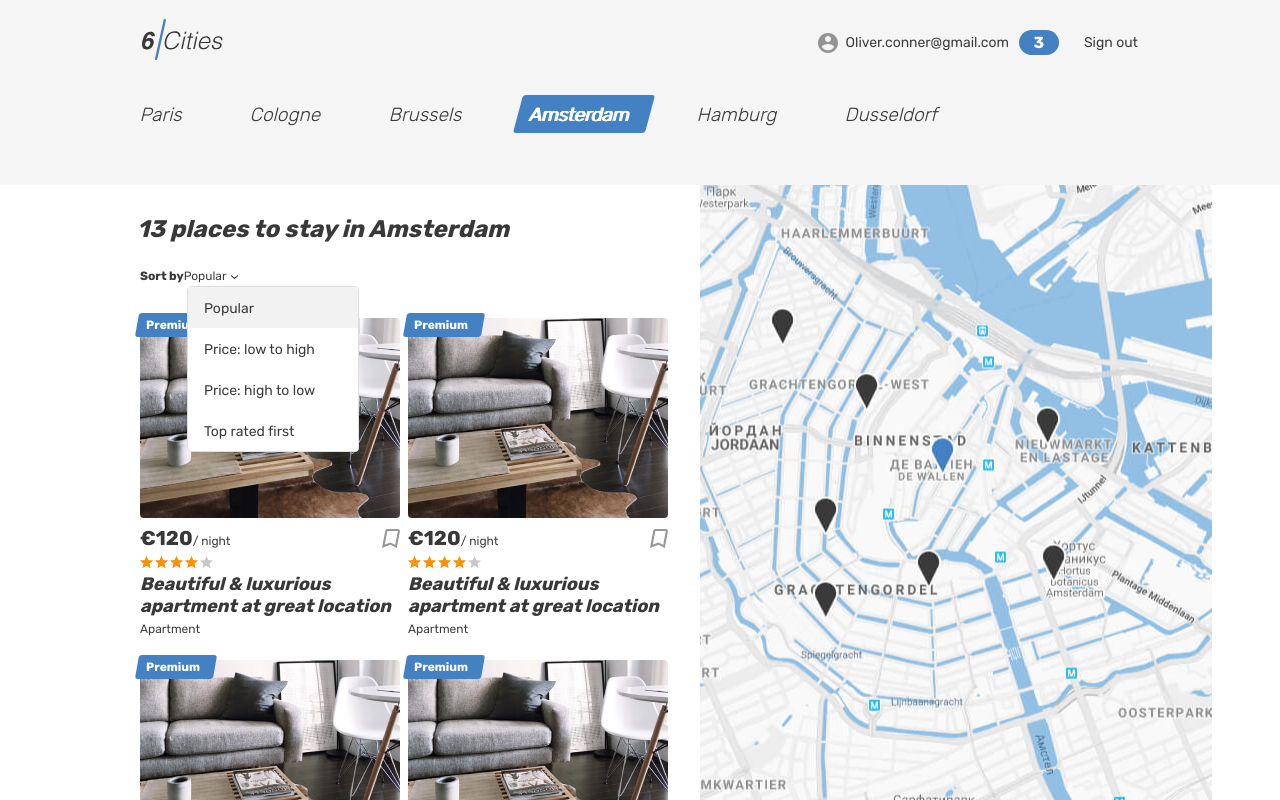
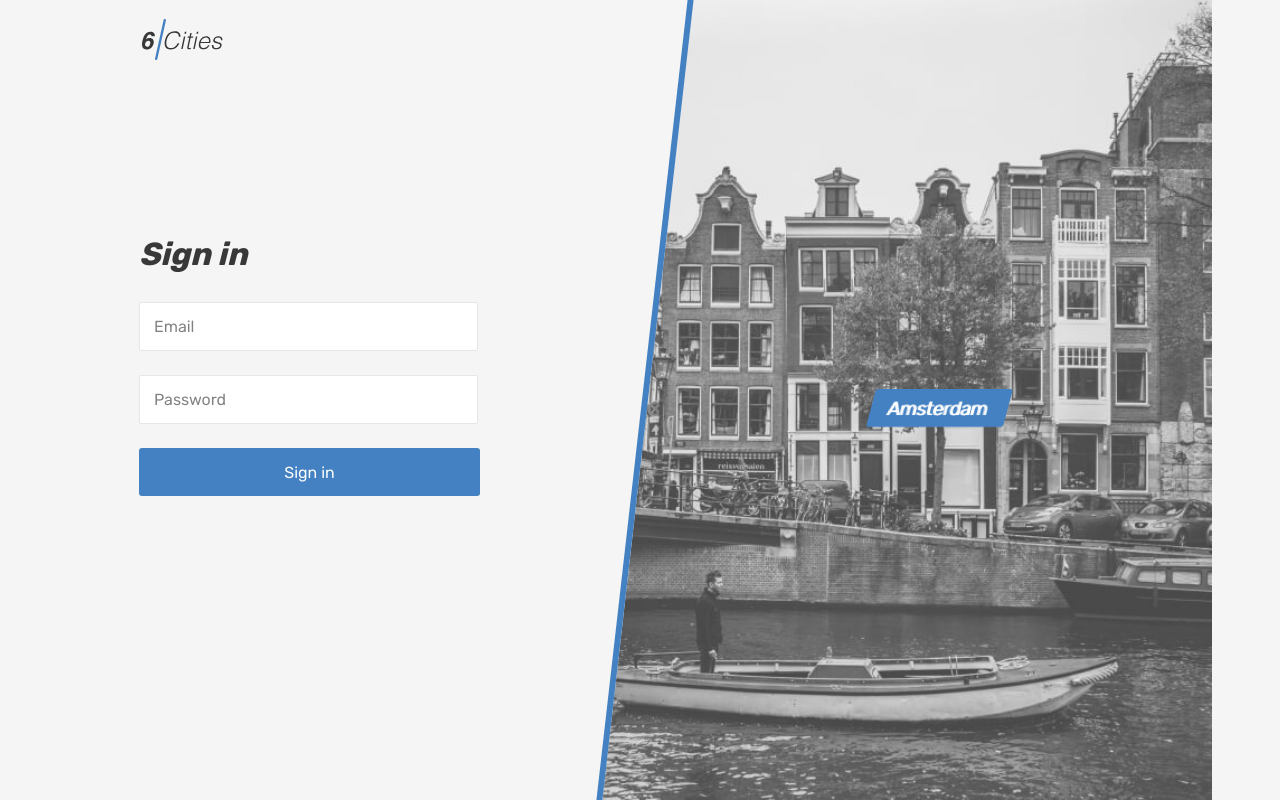
Before and after one commit to htmlacademy-react/2242685-six-cities-3, a React (Vite) app: page /login in a window 1280 px wide. Built offline with nearby package versions, Linux system fonts and the light colour scheme.

Commit message:
Опишет маршруты (+404)

```diff
--- a/src/components/app/app.tsx
+++ b/src/components/app/app.tsx
@@ -1,12 +1,27 @@
+import {BrowserRouter, Routes, Route} from 'react-router-dom';
 import Main from '../../pages/main/main';
+import Login from '../../pages/login/login';
+import Favorites from '../../pages/favorites/favorites';
+import Offer from '../../pages/offer/offer';
+import Page404 from '../../pages/page404/page404';
 
 type AppProps = {
   placesCount: number;
 }
 
-function App({placesCount}: AppProps): JSX.Element {
+function App({placesCount}: AppProps) {
   return (
-    <Main placesCount={placesCount} />
+    <BrowserRouter>
+      <Routes>
+        <Route path="/">
+          <Route index element={<Main placesCount={placesCount} />} />
+          <Route path="login" element={<Login />} />
+          <Route path="favorites" element={<Favorites />} />
+          <Route path="offer/:id" element={<Offer />} />
+          <Route path="*" element={<Page404 />} />
+        </Route>
+      </Routes>
+    </BrowserRouter>
   );
 }
 
--- a/src/pages/favorites/favorites.tsx
+++ b/src/pages/favorites/favorites.tsx
@@ -1,4 +1,4 @@
-function Favorites(): JSX.Element {
+function Favorites() {
   return (
     <div className="page">
       <header className="header">
--- a/src/pages/login/login.tsx
+++ b/src/pages/login/login.tsx
@@ -1,4 +1,4 @@
-function Login(): JSX.Element {
+function Login() {
   return (
     <div className="page page--gray page--login">
       <header className="header">
--- a/src/pages/main/main.tsx
+++ b/src/pages/main/main.tsx
@@ -4,7 +4,7 @@ type MainProps = {
   placesCount: number;
 }
 
-function Main({placesCount}: MainProps): JSX.Element {
+function Main({placesCount}: MainProps) {
   return (
     <div className="page page--gray page--main">
       <header className="header">
--- a/src/pages/offer/offer.tsx
+++ b/src/pages/offer/offer.tsx
@@ -1,4 +1,4 @@
-function Offer(): JSX.Element {
+function Offer() {
   return (
     <div className="page">
       <header className="header">
--- /dev/null
+++ b/src/pages/page404/page404.tsx
@@ -0,0 +1,5 @@
+//import React from 'react';
+
+export default function Page404() {
+  return <h1>Error 404. Page Not Found.</h1>;
+}
```
